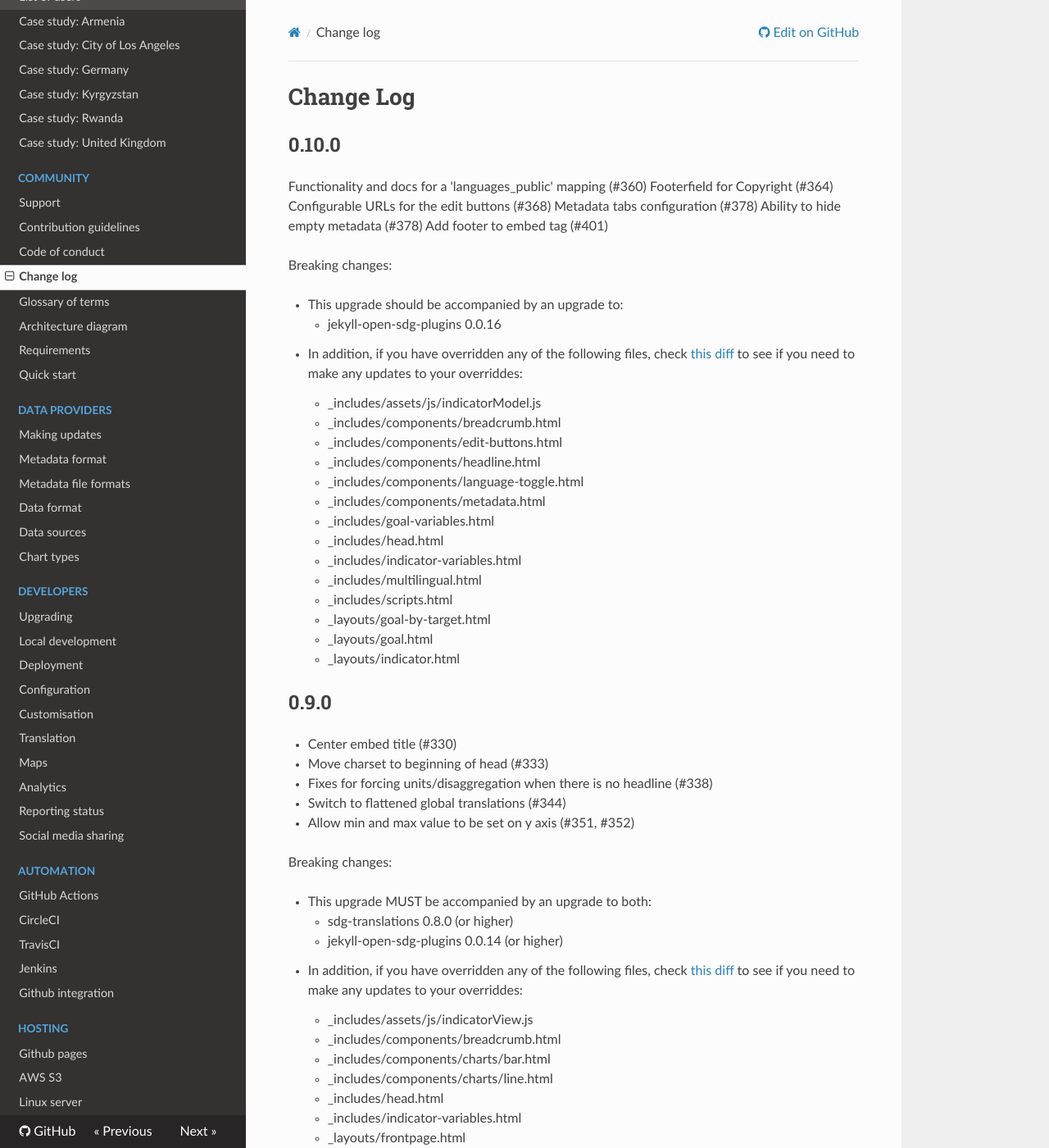
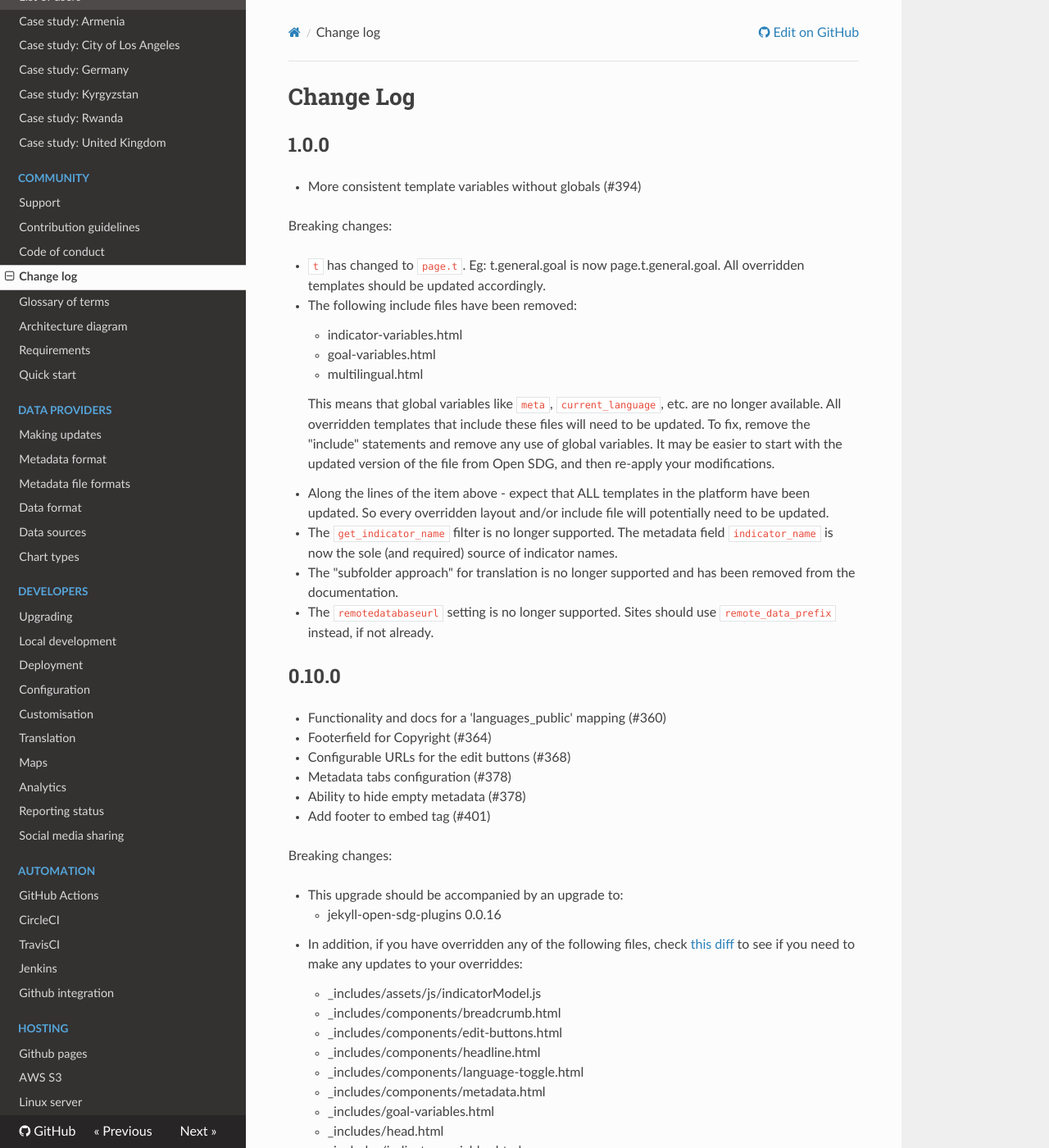
Before and after one commit to open-sdg/open-sdg, an MkDocs documentation site: the page built from docs/changelog.md, in a window 1280 px wide and 1400 px high. Shown: the whole window at 82% size. Built offline with MkDocs 1.6.1, drawn with Linux system fonts in a browser that asks for light colours; nearby versions of some CDN libraries; old or Windows-style settings are respelled for this version of MkDocs.

Commit message:
Start for a changelog entry for 1.0.0

```diff
--- a/docs/changelog.md
+++ b/docs/changelog.md
@@ -1,13 +1,35 @@
 <h1>Change Log</h1>
+
+## 1.0.0
+
+* More consistent template variables without globals (#394)
+
+Breaking changes:
+
+
+* `t` has changed to `page.t`. Eg: t.general.goal is now page.t.general.goal. All overridden templates should be updated accordingly.
+* The following include files have been removed:
+    * indicator-variables.html
+    * goal-variables.html
+    * multilingual.html
+
+    This means that global variables like `meta`, `current_language`, etc. are no longer available. All overridden templates that include these files will need to be updated. To fix, remove the "include" statements and remove any use of global variables. It may be easier to start with the updated version of the file from Open SDG, and then re-apply your modifications.
+
+* Along the lines of the item above - expect that ALL templates in the platform have been updated. So every overridden layout and/or include file will potentially need to be updated.
+* The `get_indicator_name` filter is no longer supported. The metadata field `indicator_name` is now the sole (and required) source of indicator names.
+* The "subfolder approach" for translation is no longer supported and has been removed from the documentation.
+* The `remotedatabaseurl` setting is no longer supported. Sites should use `remote_data_prefix` instead, if not already.
+
+
 
 ## 0.10.0
 
-Functionality and docs for a 'languages_public' mapping (#360)
-Footerfield for Copyright (#364)
-Configurable URLs for the edit buttons (#368)
-Metadata tabs configuration (#378)
-Ability to hide empty metadata (#378)
-Add footer to embed tag (#401)
+* Functionality and docs for a 'languages_public' mapping (#360)
+* Footerfield for Copyright (#364)
+* Configurable URLs for the edit buttons (#368)
+* Metadata tabs configuration (#378)
+* Ability to hide empty metadata (#378)
+* Add footer to embed tag (#401)
 
 Breaking changes:
 
```
